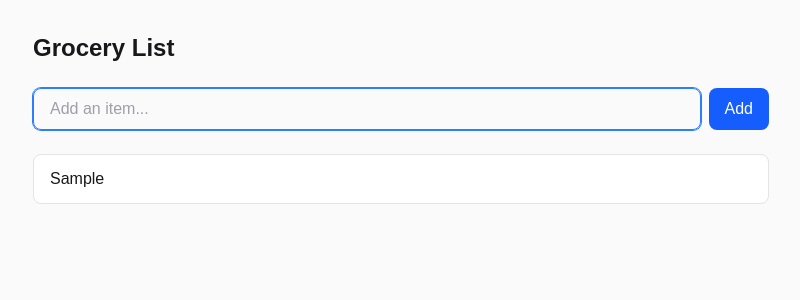
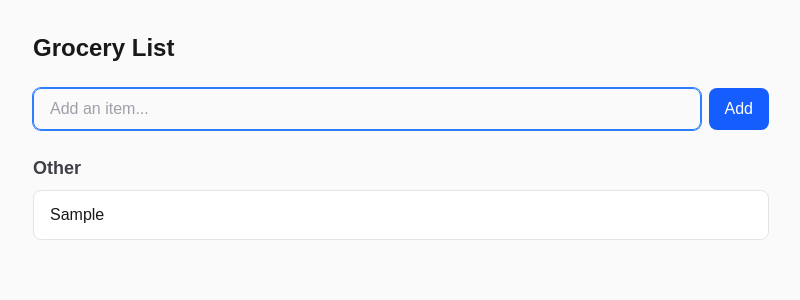
Before and after one commit to travissaylor/grocery-ai, a Next.js app: page / in a window 1280 px wide. Both pictures are taken after typing "Sample" into the empty fields and a click on the button "Add". Shown: the top 300 px of the page, without its empty margins (239-1039 px from the left). Built offline with nearby package versions, Linux system fonts and the light colour scheme; no server answers.

Commit message:
[Display items grouped by store section]

```diff
--- a/app/page.tsx
+++ b/app/page.tsx
@@ -1,8 +1,8 @@
 "use client";
 
-import { useState, useRef } from "react";
+import { useState, useRef, useMemo } from "react";
 import type { GroceryItem } from "@/lib/types";
-import { FALLBACK_SECTION_KEY, type SectionKey } from "@/lib/sections";
+import { FALLBACK_SECTION_KEY, SECTIONS, type SectionKey } from "@/lib/sections";
 
 export default function Home() {
   const [items, setItems] = useState<GroceryItem[]>([]);
@@ -55,6 +55,27 @@ export default function Home() {
     }
   };
 
+  // Group items by section, maintaining the order defined in SECTIONS
+  // and the order items were added within each section
+  const groupedItems = useMemo(() => {
+    const groups = new Map<SectionKey, GroceryItem[]>();
+
+    // Initialize groups for all sections that have items
+    for (const item of items) {
+      const sectionItems = groups.get(item.section) || [];
+      sectionItems.push(item);
+      groups.set(item.section, sectionItems);
+    }
+
+    // Return sections in the predefined order, only those with items
+    return SECTIONS
+      .filter((section) => groups.has(section.key))
+      .map((section) => ({
+        section,
+        items: groups.get(section.key) || [],
+      }));
+  }, [items]);
+
   return (
     <div className="min-h-screen bg-zinc-50 dark:bg-black">
       <main className="mx-auto max-w-3xl px-4 py-8">
@@ -81,6 +102,12 @@ export default function Home() {
           </button>
         </div>
 
+        <div className="space-y-6">
+          {groupedItems.map(({ section, items }) => (
+            <div key={section.key}>
+              <h2 className="mb-2 text-lg font-semibold text-zinc-700 dark:text-zinc-300">
+                {section.displayName}
+              </h2>
               <div className="space-y-2">
                 {items.map((item) => (
                   <div
@@ -93,6 +120,9 @@ export default function Home() {
                   </div>
                 ))}
               </div>
+            </div>
+          ))}
+        </div>
       </main>
     </div>
   );
```
Lines whose indentation alone changed are shown as unchanged.
